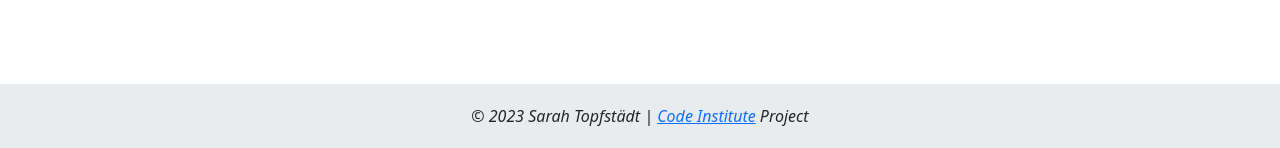
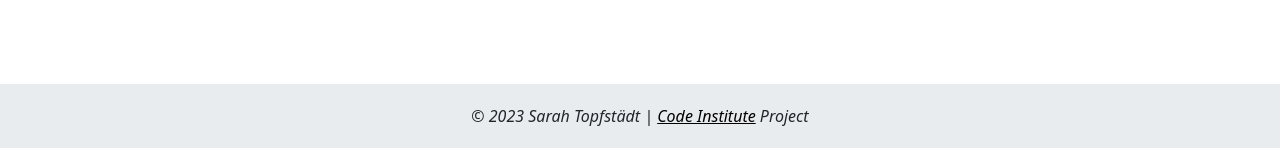
Before and after one commit to puma13992/digial-patient, a Django app: page /accounts/password/reset/ in a window 1280 px wide. Shown: the part 652-800 px from the top of the page. Run offline with Django 3.2, Linux system fonts and the light colour scheme; some libraries are stand-ins or nearby versions.

Commit message:
Change link color for footer link

```diff
--- a/templates/base.html
+++ b/templates/base.html
@@ -98,7 +98,7 @@
   <!--Footer-->
   <footer class="container-fluid bg-body-secondary pt-3 fixed-bottom">
     <div class="row p-1 text-center">
-      <p class="fst-italic fs-6 dark-text">© 2023 Sarah Topfstädt | <a href="https://codeinstitute.net/" aria-label="Go to the website Code Institute (opens in new tab)" target="_blank">Code Institute</a> Project</p>
+      <p class="fst-italic fs-6 dark-text">© 2023 Sarah Topfstädt | <a href="https://codeinstitute.net/" aria-label="Go to the website Code Institute (opens in new tab)" target="_blank" class="link-body-emphasis">Code Institute</a> Project</p>
     </div>
   </footer>
 
```
